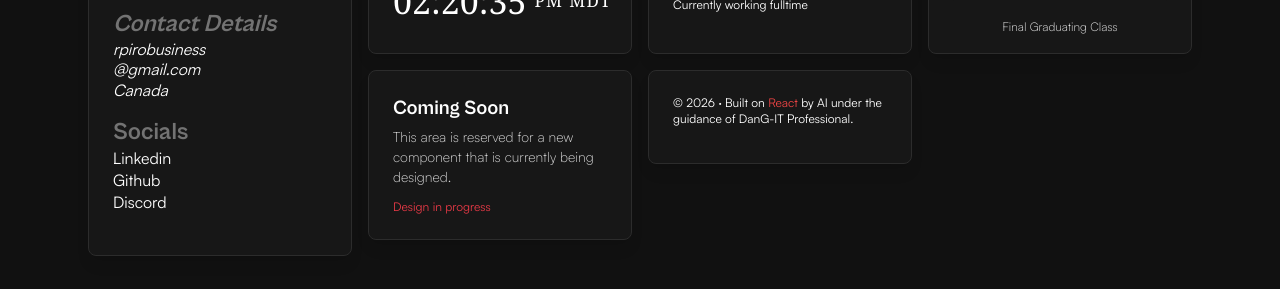
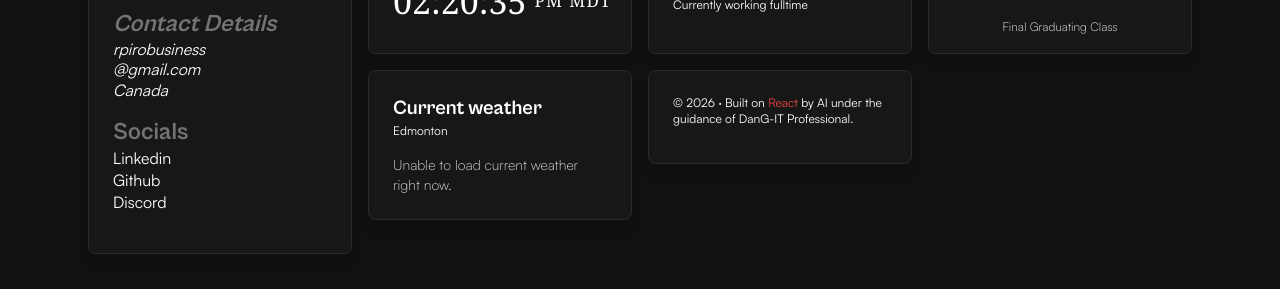
Before and after one commit to Rpiro1/DMIT-2008-Theory-2-rpiro1, a Next.js app: page / in a window 1280 px wide. Shown: the part 602-891 px from the top of the page. Built offline with nearby package versions, Linux system fonts and the light colour scheme; no server answers.

Commit message:
edited index

```diff
--- a/src/pages/index.js
+++ b/src/pages/index.js
@@ -6,11 +6,21 @@ import ContactsCard from "../components/ContactsCard";
 import TimeZone from "../components/TimeZoneCard";
 import AboutMe from "../components/AboutMe";
 import Now from "../components/Now";
-import ContentPlaceholder from "../components/ContentPlaceholder";
+import WeatherCard from "../components/WeatherCard";
 import profileData from "@/data/profile.json";
+import { getWeatherForProfile } from "@/lib/weather";
 // import Globe from "../components/Globe";
 
-export default function Home() {
+export async function getServerSideProps() {
+  const weather = await getWeatherForProfile(
+    profileData,
+    process.env.OPENWEATHER_API_KEY
+  );
+
+  return { props: { weather } };
+}
+
+export default function Home({ weather }) {
   useEffect(() => {
     if (window.matchMedia("(prefers-reduced-motion: reduce)").matches) {
       return;
@@ -91,11 +101,7 @@ export default function Home() {
             </p>
           </div>
         </Card>
-        <ContentPlaceholder
-          title={profileData.sections.comingSoon.title}
-          message={profileData.sections.comingSoon.message}
-          cta={profileData.sections.comingSoon.cta}
-        />
+        <WeatherCard weather={weather} />
         <Card colSpan="md:col-span-1" rowSpan="md:row-span-1">
           <div className="relative min-h-[44px] overflow-hidden">
             <footer className="absolute inset-0 text-xs opacity-100 translate-y-0 transition-all duration-300 ease-out group-hover:-translate-y-3 group-hover:opacity-0 group-focus-within:-translate-y-3 group-focus-within:opacity-0">
```
